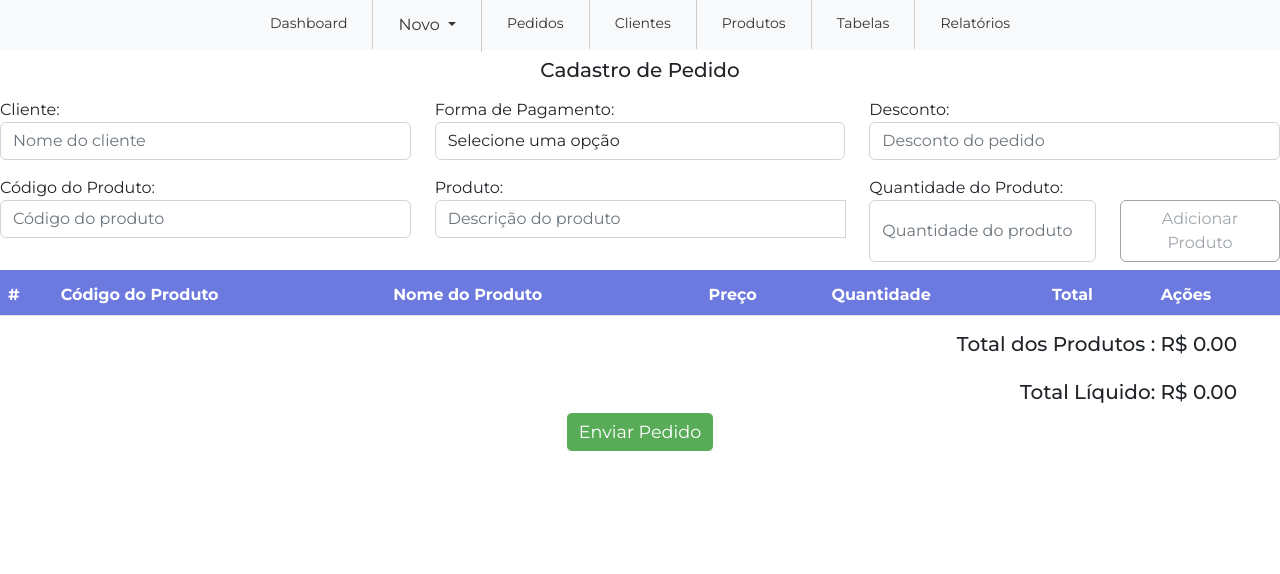
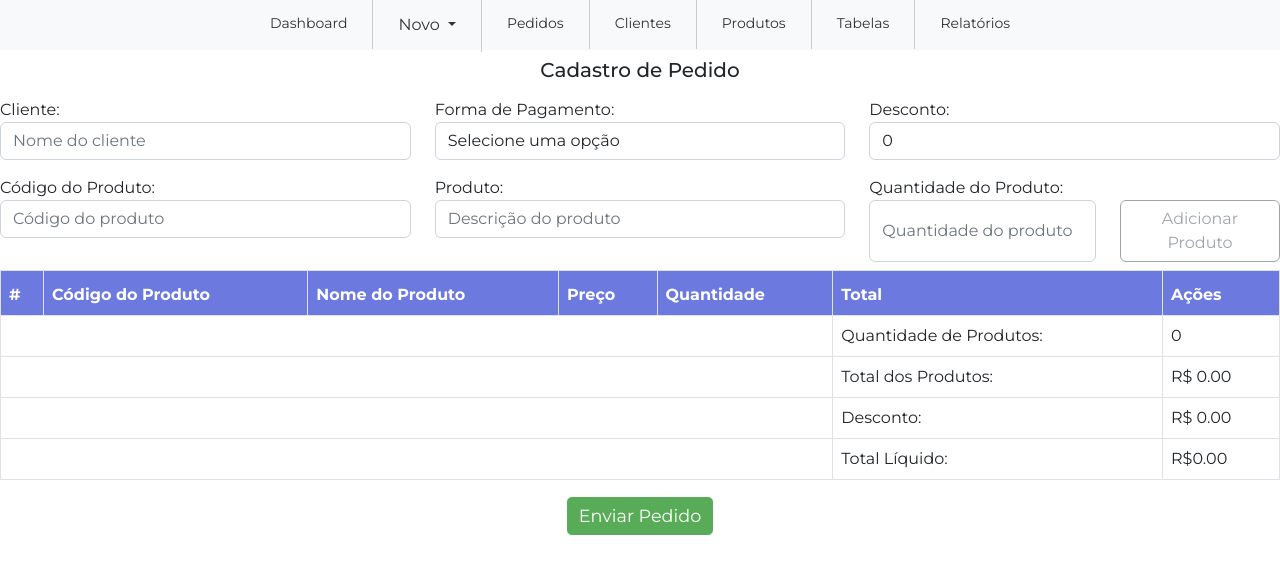
Before and after one commit to rodrigowitt/ErpWeb, an Angular app in the folder Frontend/erpWebapp/: page /pedidos/novo in a window 1280 px wide. Shown: the top 574 px of the page. Built offline with nearby package versions, Linux system fonts and the light colour scheme.

Commit message:
correção: correção de validação de desconto e adição do campo de quantidade de produtos

```diff
--- a/Frontend/erpWebapp/src/app/pagina-pedidos/pagina-pedidos.component.css
+++ b/Frontend/erpWebapp/src/app/pagina-pedidos/pagina-pedidos.component.css
@@ -9,7 +9,7 @@
 .colunapreco button{
  margin-left: 25px;
 }
-.table-striped thead {
+.table thead {
     background-color: #6C79DF;
     color: white;
     height: 45px;
--- a/Frontend/erpWebapp/src/app/pagina-pedidos/pagina-pedidos.component.html
+++ b/Frontend/erpWebapp/src/app/pagina-pedidos/pagina-pedidos.component.html
@@ -17,11 +17,13 @@
       </div>
       <div class="form-group col-md-4">
         <label for="desconto">Desconto:</label>
-        <input type="text" ngModel name="desconto" class="form-control" id="desconto" placeholder="Desconto do pedido">
-        <div class="mensagem mt-2" *ngIf="produtoslista.length > 0 && addForm.value.desconto > calcularTotalPedido()">
+        <input type="text" [(ngModel)]="desconto" name="desconto" class="form-control" id="desconto" placeholder="Desconto do pedido" (ngModelChange)="ajustarDesconto()">
+        <div class="mensagem mt-2" *ngIf="(desconto > calcularTotalPedido() || desconto === 0) && descontoDigitado">
           O desconto não pode ser maior que o total do pedido.
-        </div>
+      </div>
     </div>
+
+
 
       <div class="form-group colunapreco col mt-3">
         <label for="codigoProduto">Código do Produto:</label>
@@ -30,14 +32,13 @@
         </div>
         <div *ngIf="produtoNaoEncontrado" class="mensagem mt-2">Produto não encontrado</div>
     </div>
-    <div class="form-group col mt-3 ">
+    <div class="form-group col mt-3">
       <label for="codigoProduto">Produto:</label>
       <div class="input-group">
-          <input type="text" class="form-control" id="descricaoProduto" name="descricaoProduto" placeholder="Descrição do produto" readonly [value]="nomeProduto">
-                  <div class="input-group-append">
-            </div>
-        </div>
+          <input type="text" class="form-control" id="descricaoProduto" name="descricaoProduto" placeholder="Descrição do produto"  [(ngModel)]="nomeProduto">
+      </div>
   </div>
+
     <div class="form-group colunapreco col mt-3 ">
       <label for="codigoProduto">Quantidade do Produto:</label>
       <div class="input-group">
@@ -49,7 +50,7 @@
   </div>
 
     <div class="form-group col-md-12">
-        <table class="table table-striped mt-2">
+        <table class="table table-bordered mt-2">
           <thead>
             <tr>
               <th>#</th>
@@ -74,20 +75,29 @@
                   <a href="#" class="deletar" (click)="removerItemPedido(item)" [ngClass]="{ 'disabled': editandoItem }"data-toggle="modal"><i class="fa-solid fa-trash icone" data-toggle="tooltip" title="Deletar"></i></a></td>
               </ng-container>
             </tr>
+            <tr>
+              <td colspan="5"></td>
+              <td>Quantidade de Produtos:</td>
+              <td>{{ calcularQuantidadeTotalPedido() }}</td>
+            </tr>
+            <tr>
+              <td colspan="5"></td>
+              <td>Total dos Produtos:</td>
+              <td>{{'R$ ' + (calcularTotalPedido() | number:'1.2-2')}}</td>
+            </tr>
+            <tr>
+              <td colspan="5"></td>
+              <td *ngIf="addForm.value.desconto !== undefined">Desconto:</td>
+              <td *ngIf="(addForm.value.desconto <= calcularTotalPedido() || 0)">{{'R$ ' + (addForm.value.desconto || 0 | number:'1.2-2') }}</td>
+            </tr>
+            <tr>
+              <td colspan="5"></td>
+              <td>Total Líquido:</td>
+              <td>{{ calcularTotalLiquidoPedido(calcularTotalPedido(), addForm.value.desconto) | currency:'BRL' }}</td>
+            </tr>
           </tbody>
-
         </table>
       </div>
-        <div class="form-group">
-          <h5 class="total">{{'Total dos Produtos : R$  ' + (calcularTotalPedido() | number:'1.2-2') }}</h5>
-          <h5 class="total mt-4" *ngIf="produtoslista.length > 0 && (addForm.value.desconto || addForm.value.desconto === 0) && (addForm.value.desconto <= calcularTotalPedido())">
-            {{ 'Desconto: R$ ' + (addForm.value.desconto || 0 | number:'1.2-2') }}
-          </h5>
-          <h5 class="total mt-4" >{{'Total Líquido: R$  ' + (calcularTotalLiquidoPedido(calcularTotalPedido(),addForm.value.desconto) | number:'1.2-2') }}</h5>
-        </div>
-
-
-
 
       <div class="form-group text-center">
           <button type="submit" id="add-ped-form" class="btn btn-outline enviarpedido" [disabled]="!addForm.value.cliente || !addForm.value.forma_pagamento || !verificarSeHaItens()">Enviar Pedido</button>
--- a/Frontend/erpWebapp/src/app/pagina-pedidos/pagina-pedidos.component.ts
+++ b/Frontend/erpWebapp/src/app/pagina-pedidos/pagina-pedidos.component.ts
@@ -1,5 +1,5 @@
 import { Component } from '@angular/core';
-import { NgForm } from '@angular/forms';
+import { FormGroup, NgForm } from '@angular/forms';
 import { PedidosService } from '../pedido.service';
 import { Pedidos } from 'src/pedidos';
 import { HttpClient, HttpErrorResponse } from '@angular/common/http';
@@ -21,6 +21,7 @@ export class PaginaPedidosComponent {
   codigoProduto!: string;
   quantidadeProduto!: number | any;
   desconto : number = 0;
+  descontoDigitado: boolean = false;
   public produtoslista: any[] = []
   produtoNaoEncontrado: boolean = false;
   editandoItem: boolean = false;
@@ -30,6 +31,7 @@ export class PaginaPedidosComponent {
   nomeProduto: string = '';
 
 
+
   constructor (private pedidoService: PedidosService, private produtosService : ProdutosService, private http: HttpClient){};
 
   ngOnInit(): void {
@@ -37,6 +39,14 @@ export class PaginaPedidosComponent {
 
    ngAfterViewInit() {
     this.calcularTotalPedido();
+  }
+
+
+  ajustarDesconto() {
+    this.descontoDigitado = true;
+    if (this.desconto > this.calcularTotalPedido()) {
+      this.desconto = 0;
+    }
   }
 
 
@@ -122,6 +132,7 @@ async adicionarProduto() {
       this.produtoslista.push({ produto: produto, quantidade: this.quantidadeProduto });
       this.codigoProduto = '';
       this.quantidadeProduto = '';
+      this.nomeProduto = '';
       this.produtoNaoEncontrado = false;
     } else {
       this.produtoNaoEncontrado = true;
@@ -168,6 +179,16 @@ calcularTotalPedido(): number {
   }, 0);
   return + total.toFixed(2);
 }
+calcularQuantidadeTotalPedido(): number {
+  let total = 0;
+
+  for (let item of this.produtoslista) {
+    total += Number(item.quantidade);
+  }
+
+  return total;
+}
+
 
 calcularTotalLiquidoPedido(totalpedido : number, desconto : number) {
   if (desconto > totalpedido){desconto = 0}
@@ -199,4 +220,6 @@ verificarSeHaItens(): boolean {
 
 
 
+
+
 }
```
